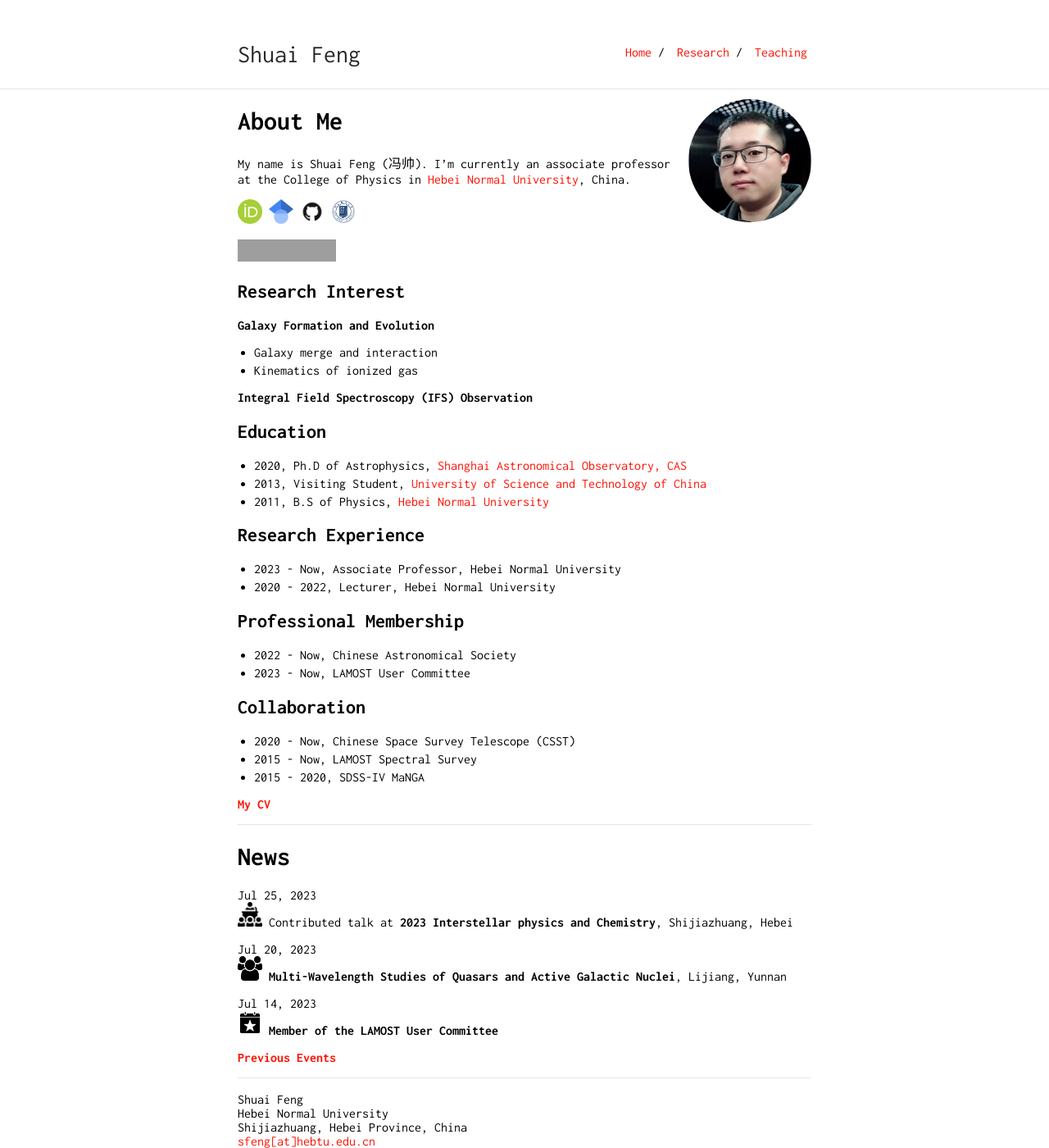
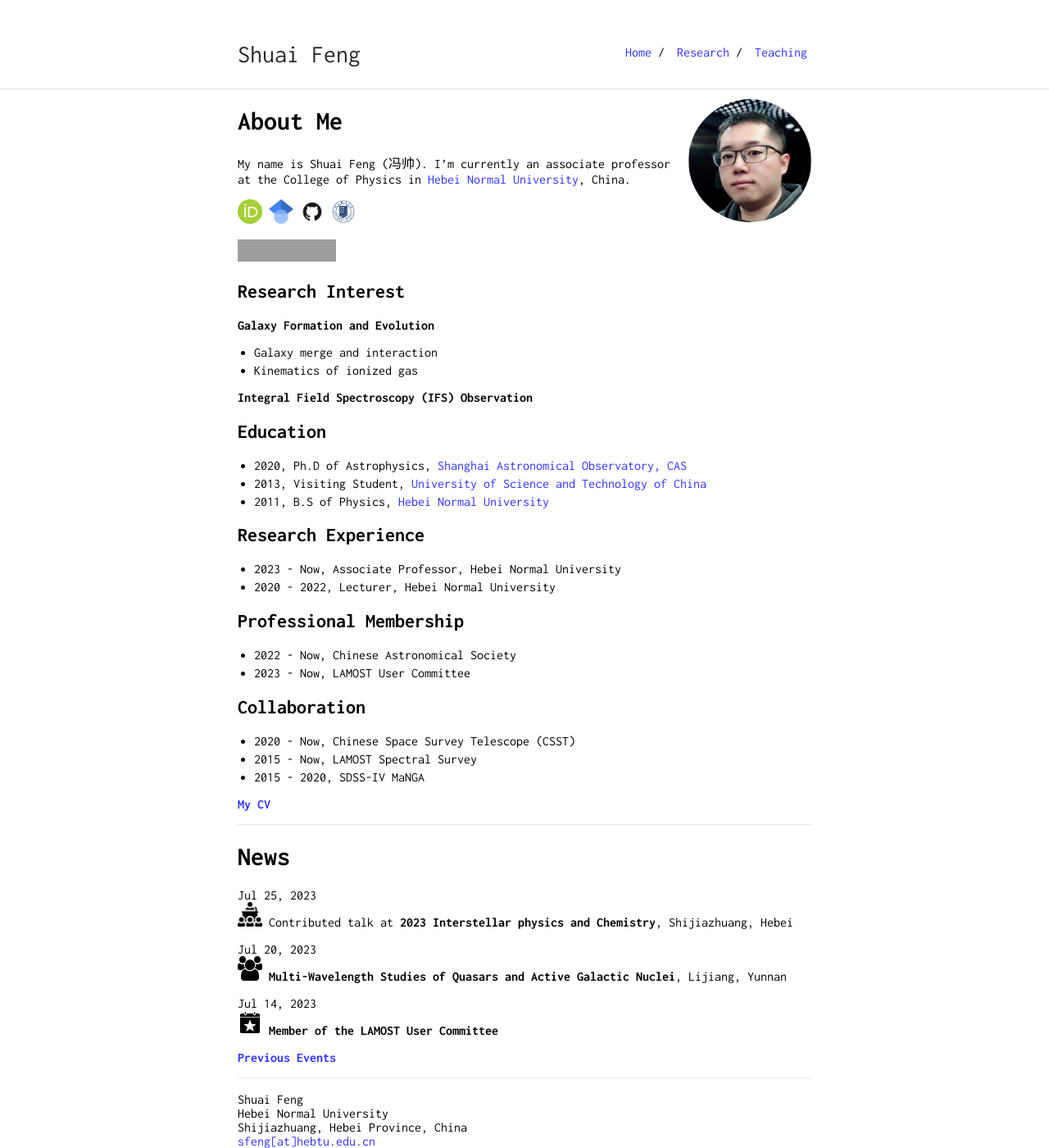
Before and after one commit to fengshuai0210/fengshuai0210.github.io, a Jekyll site: the page built from index.md, in a window 1280 px wide. Shown: the whole page at 82% size. Built offline with Jekyll 4.4.1, drawn with Linux system fonts in a browser that asks for light colours; grey boxes are pictures that could not be loaded.

Commit message:
Update vars.scss

```diff
--- a/_sass/vars.scss
+++ b/_sass/vars.scss
@@ -2,7 +2,7 @@
  * Customization Variables
  */
 
-$accent: #FF0F00;
+$accent: #0004ffd0;
 $image-size: 150px;
 
 /*
```
